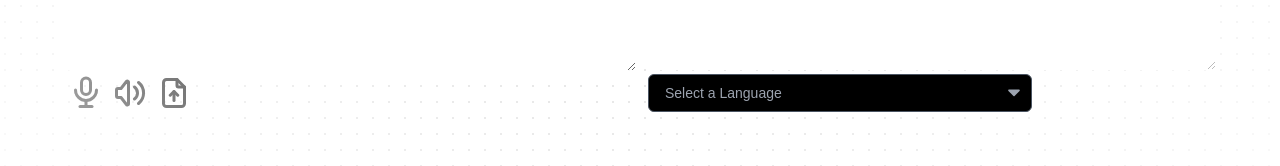
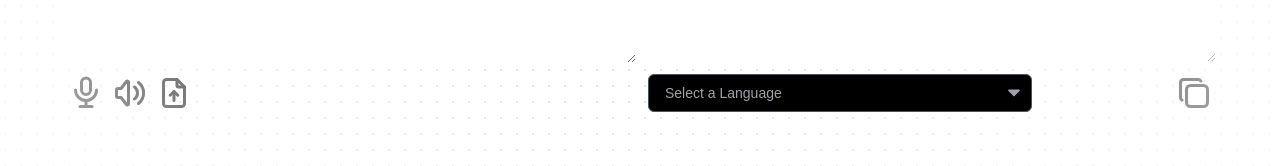
Before and after one commit to j-mahapatra/langbridge-ai, a Next.js app: page /translate in a window 1280 px wide. Shown: the part 415-581 px from the top of the page. Built offline with nearby package versions, Linux system fonts and the light colour scheme.

Commit message:
feat: add copy to clipboard component

```diff
--- a/src/app/translate/page.tsx
+++ b/src/app/translate/page.tsx
@@ -9,6 +9,7 @@ import TextUpload from '@/components/text-upload/TextUpload';
 import TextArea from '@/components/ui/TextArea';
 import Combobox from '@/components/ui/Combobox';
 import { languages } from '@/lib/constants';
+import CopyToClipboard from '@/components/copy-to-clipboard/CopyToClipboard';
 
 export default function Translate() {
   const [inputText, setInputText] = useState<string>('');
@@ -32,7 +33,7 @@ export default function Translate() {
               placeholder="Enter your text here..."
               onChange={(e) => setInputText(e.target.value)}
             />
-            <div className="flex w-full p-1 space-x-2 justify-start">
+            <div className="flex w-full p-1 my-2 space-x-2 justify-start">
               <SpeechRecognitionButton setInputText={setInputText} />
               <TextToAudio text={inputText} />
               <TextUpload setUploadedText={setInputText} />
@@ -49,13 +50,14 @@ export default function Translate() {
                 onChange={() => {}}
                 contentEditable={false}
               />
-              <div className="flex w-full p-1 space-x-2 justify-start">
+              <div className="flex w-full p-1 my-2 justify-between">
                 <Combobox
                   options={languages}
                   inputValue={selectedLanguage}
                   setInputValue={setSelectedLanguage}
                   placeholder="Select a Language"
                 />
+                <CopyToClipboard text={translatedText} />
               </div>
             </div>
           </div>
--- /dev/null
+++ b/src/components/copy-to-clipboard/CopyToClipboard.tsx
@@ -0,0 +1,35 @@
+import { Icons } from '@/lib/icons';
+import React, { useState } from 'react';
+
+interface CopyToClipboardProps {
+  text: string;
+}
+
+export default function CopyToClipboard({ text }: CopyToClipboardProps) {
+  const [copied, setCopied] = useState(false);
+
+  const handleCopy = () => {
+    navigator.clipboard
+      .writeText(text)
+      .then(() => {
+        setCopied(true);
+        setTimeout(() => setCopied(false), 1000);
+      })
+      .catch((err) => {
+        console.error('Failed to copy: ', err);
+      });
+  };
+
+  return (
+    <button
+      className={`hover:text-primary cursor-pointer`}
+      onClick={handleCopy}
+    >
+      {copied ? (
+        <Icons.squareRoundedCheck size={36} />
+      ) : (
+        <Icons.copy size={36} />
+      )}
+    </button>
+  );
+}
--- a/src/lib/icons.ts
+++ b/src/lib/icons.ts
@@ -7,6 +7,8 @@ import {
   IconProps,
   IconFileUpload,
   IconCaretDownFilled,
+  IconSquareRoundedCheck,
+  IconCopy,
 } from '@tabler/icons-react';
 import { ForwardRefExoticComponent, RefAttributes } from 'react';
 
@@ -19,4 +21,6 @@ export const Icons: {
   volume: IconVolume,
   upload: IconFileUpload,
   caretDown: IconCaretDownFilled,
+  squareRoundedCheck: IconSquareRoundedCheck,
+  copy: IconCopy,
 };
```
